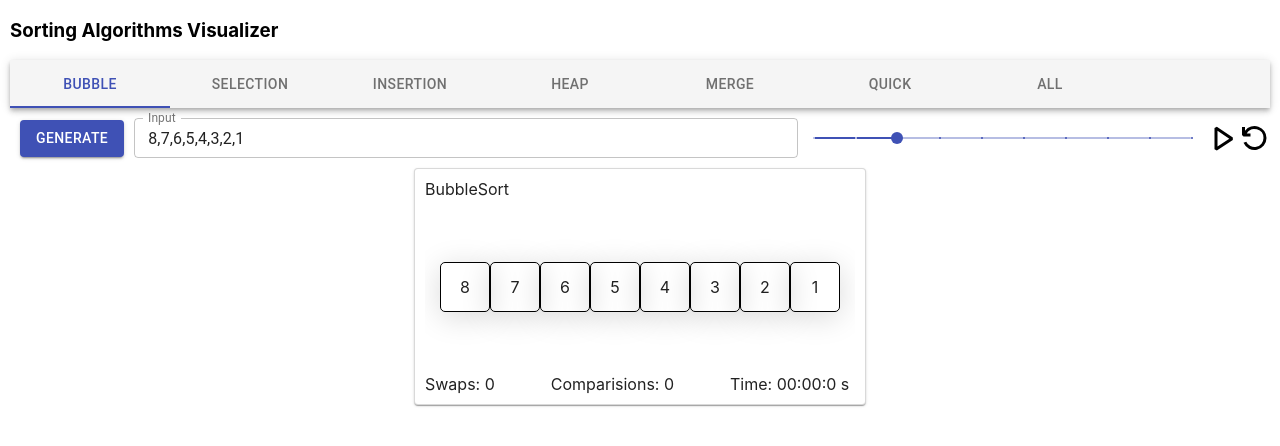
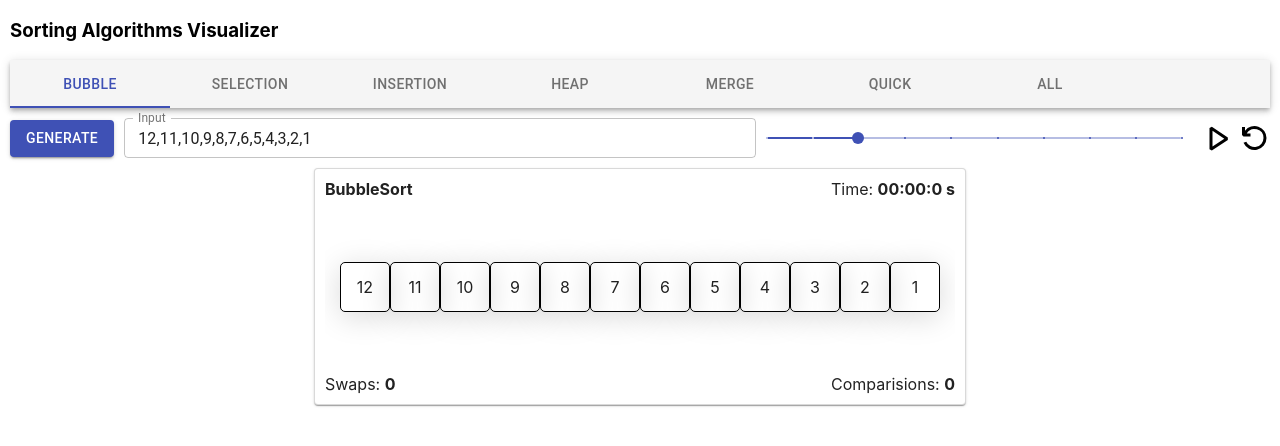
Before and after one commit to sadanandpai/algo-visualizers, a React (Vite) app: page / in a window 1280 px wide. Shown: the top 446 px of the page. Built offline with nearby package versions, Linux system fonts and the light colour scheme.

Commit message:
Bug fixes

```diff
--- a/src/components/AlgoDisplay.jsx
+++ b/src/components/AlgoDisplay.jsx
@@ -1,31 +1,18 @@
-import React, { useEffect, useContext } from "react";
+import React, { useEffect } from "react";
 import styled from "styled-components";
+import { SortManager } from "./SortManager";
+import { useControls, useData } from "../core/store";
+import shallow from "zustand/shallow";
 
-import { SortManager } from "./SortManager";
-import { BubbleSort } from "../sortFunctions/BubbleSort";
-import { SelectionSort } from "../sortFunctions/SelectionSort";
-import { InsertionSort } from "../sortFunctions/InsertionSort";
-import { QuickSort } from "../sortFunctions/QuickSort";
-import { HeapSort } from "../sortFunctions/HeapSort.js";
-import { MergeSort } from "../sortFunctions/MergeSort";
-
-import shallow from 'zustand/shallow'
-import { useControls, useData } from "../core/store";
-
-const sortingAlgorithms = [
-  { component: BubbleSort, name: "BubbleSort" },
-  { component: SelectionSort, name: "SelectionSort" },
-  { component: InsertionSort, name: "InsertionSort" },
-  { component: HeapSort, name: "HeapSort" },
-  { component: MergeSort, name: "MergeSort" },
-  { component: QuickSort, name: "QuickSort" },
-];
+import { sortingAlgorithms } from "../core/config";
 
 const FlexWrap = styled.div`
   display: flex;
   flex-wrap: wrap;
   justify-content: center;
   max-width: 100%;
+  column-gap: 10px;
+  row-gap: 10px;
 
   & > div {
     max-width: 100%;
@@ -49,23 +36,22 @@ function TabPanel(props) {
   );
 }
 
-export function AlgoDisplay({ value }) {
-  const resetSorting = useControls(
-    (state) => state.resetSorting
-  );
+export function AlgoDisplay() {
+  const resetSorting = useControls((state) => state.resetSorting);
 
-  const sortingArray = useData(
-    (state) => state.sortingArray
+  const [sortingArray, algorithm] = useData(
+    (state) => [state.sortingArray, state.algorithm],
+    shallow
   );
 
   useEffect(() => {
     resetSorting();
-  }, [value]);
+  }, [algorithm]);
 
   return (
     <div style={{ display: "flex", justifyContent: "center" }}>
       {sortingAlgorithms.map((algoInfo, idx) => (
-        <TabPanel value={value} index={idx}>
+        <TabPanel value={algorithm} index={idx} key={algoInfo.name} >
           <SortManager
             array={sortingArray}
             sortFunction={algoInfo.component}
@@ -73,13 +59,14 @@ export function AlgoDisplay({ value }) {
           />
         </TabPanel>
       ))}
-      <TabPanel value={value} index={6}>
+      <TabPanel value={algorithm} index={6}>
         <FlexWrap>
           {sortingAlgorithms.map((algoInfo) => (
             <SortManager
               array={sortingArray}
               sortFunction={algoInfo.component}
               sortingAlgorithmName={algoInfo.name}
+              key={algoInfo.name}
             />
           ))}
         </FlexWrap>
--- a/src/components/Controller.jsx
+++ b/src/components/Controller.jsx
@@ -11,15 +11,34 @@ import Button from "@material-ui/core/Button";
 
 import shallow from "zustand/shallow";
 import { useControls, useData } from "../core/store";
-import { convertInputToArrayString, convertArrayStringToArray, getRandomArray } from "../core/helper";
+import {
+  convertInputToArrayString,
+  convertArrayStringToArray,
+  getRandomArray,
+} from "../core/helper";
 
 const ControlBar = styled.div`
   font-size: 2rem;
   display: flex;
   align-items: center;
   margin: 10px 0;
+  flex-wrap: wrap;
 `;
 
+const ArrayBar = styled.div`
+  display: flex;
+  align-items: center;
+  flex-basis: 60%;
+  flex-grow: 1;
+  min-width: 300px;
+`;
+
+const ExecutionBar = styled.div`
+  display: flex;
+  align-items: center;
+  flex-basis: 40%;
+  flex-grow: 1;
+`;
 
 export function Controller() {
   const [progress, speed] = useControls(
@@ -80,11 +99,11 @@ export function Controller() {
 
   return (
     <ControlBar>
+      <ArrayBar>
         <Button
           variant="contained"
           color="primary"
           onClick={generate}
-        style={{ margin: "0 10px" }}
         >
           Generate
         </Button>
@@ -97,9 +116,10 @@ export function Controller() {
           value={arrayInput}
           size="small"
           width="100px"
-        style={{ flexBasis: "50%", flexGrow: 1 }}
+          style={{ flexGrow: 1, margin: '0 10px' }}
         />
-
+      </ArrayBar>
+      <ExecutionBar>
         <Slider
           key={`slider-${speed}`}
           defaultValue={speed}
@@ -110,13 +130,14 @@ export function Controller() {
           marks
           min={1}
           max={10}
-        style={{ margin: "0 15px", flexBasis: "30%" }}
+          style={{ flexGrow: 1, flexBasis: "100%" }}
         />
 
-      <div style={{ display: "flex" }}>
+        <div style={{ display: "flex", marginLeft: '20px', columnGap: '5px' }}>
           {getProgressButton()}
           {resetElement}
         </div>
+      </ExecutionBar>
     </ControlBar>
   );
 }
--- a/src/components/InfoFooter.jsx
+++ b/src/components/InfoFooter.jsx
@@ -4,18 +4,13 @@ import styled from "styled-components";
 const InfoFlex = styled.div`
   display: flex;
   justify-content: space-between;
-
-  & > div:last-child {
-    flex-basis: 125px;
-  }
 `;
 
 export function InfoFooter({ swapCount, comparisionCount, children }) {
   return (
     <InfoFlex>
-      <div>Swaps: {swapCount}</div>
-      <div>Comparisions: {comparisionCount}</div>
-      <div>Time: {children} s</div>
+      <div>Swaps: <strong>{swapCount}</strong></div>
+      <div>Comparisions: <strong>{comparisionCount}</strong></div>
     </InfoFlex>
   );
 }
--- a/src/components/SortManager.jsx
+++ b/src/components/SortManager.jsx
@@ -1,4 +1,4 @@
-import React, { useContext, useEffect, useRef, useState } from "react";
+import React, { useEffect, useRef, useState } from "react";
 import styled from "styled-components";
 import { ArrayContainer } from "./ArrayContainer";
 import { MergeContainer } from "./MergeContainer";
@@ -24,6 +24,12 @@ useControls.subscribe(
 const Container = styled(Card)`
   padding: 10px;
   border: 1px solid rgba(0, 0, 0, 0.15);
+`;
+
+const AlgoHeaderBar = styled.div`
+  display: flex;
+  justify-content: space-between;
+  align-items: center;
 `;
 
 function delay(time) {
@@ -76,14 +82,15 @@ export const SortManager = React.memo(function ({
   }, [progress.current]);
 
   async function runAlgo() {
-    let completionStatus = { done: false };
-    while (!completionStatus.done && progress.current === "start") {
-      completionStatus = await sortProgressIterator.current.next();
+    let completion = {done: false};
+    while (!completion.done && progress.current === "start") {
+      completion = await sortProgressIterator.current.next();
     }
-    if (completionStatus.done) {
+    if (!isAlgoExecutionOver.current && completion.done) {
       isAlgoExecutionOver.current = true;
       setSwapIndices([-1, -1]);
       setHightlightedIndices([-1, -1]);
+
       markSortngDone();
     }
   }
@@ -122,7 +129,18 @@ export const SortManager = React.memo(function ({
 
   return (
     <Container>
-      <div>{sortingAlgorithmName}</div>
+      <AlgoHeaderBar>
+        <div><strong>{sortingAlgorithmName}</strong></div>
+        <div>
+          Time:{" "}
+          <strong>
+            <Timer
+              progressStatus={progress.current}
+              isAlgoExecutionOver={isAlgoExecutionOver.current}
+            />
+          </strong>
+        </div>
+      </AlgoHeaderBar>
       {sortingAlgorithmName === "MergeSort" ? (
         <MergeContainer
           array={algoArray.current}
@@ -144,12 +162,7 @@ export const SortManager = React.memo(function ({
       <InfoFooter
         swapCount={swapCount.current}
         comparisionCount={comparisionCount.current}
-      >
-        <Timer
-          progressStatus={progress.current}
-          isAlgoExecutionOver={isAlgoExecutionOver.current}
-        />
-      </InfoFooter>
+      ></InfoFooter>
     </Container>
   );
 });
--- a/src/components/header.jsx
+++ b/src/components/header.jsx
@@ -3,7 +3,9 @@ import { makeStyles } from "@material-ui/core/styles";
 import AppBar from "@material-ui/core/AppBar";
 import Tabs from "@material-ui/core/Tabs";
 import Tab from "@material-ui/core/Tab";
-
+import { sortingAlgorithms } from "../core/config";
+import { useData } from "../core/store";
+import shallow from "zustand/shallow";
 
 function a11yProps(index) {
   return {
@@ -20,28 +22,30 @@ const useStyles = makeStyles((theme) => ({
   },
 }));
 
-export function Header({value, handleChange} ) {
+export function Header() {
   const classes = useStyles();
+
+  const [algorithm, setAlgorithm] = useData(
+    (state) => [state.algorithm, state.setAlgorithm],
+    shallow
+  );
 
   return (
     <div className={classes.root}>
       <h3>Sorting Algorithms Visualizer</h3>
       <AppBar position="static" color="default">
         <Tabs
-          value={value}
-          onChange={handleChange}
+          value={algorithm}
+          onChange={(event, id) => setAlgorithm(id)}
           indicatorColor="primary"
           textColor="primary"
           variant="scrollable"
           scrollButtons="auto"
           aria-label="scrollable auto tabs example"
         >
-          <Tab label="Bubble" {...a11yProps(0)} />
-          <Tab label="Selection" {...a11yProps(1)} />
-          <Tab label="Insertion" {...a11yProps(2)} />
-          <Tab label="Heap" {...a11yProps(3)} />
-          <Tab label="Merge" {...a11yProps(4)} />
-          <Tab label="Quick" {...a11yProps(5)} />
+          {sortingAlgorithms.map((algorithm) => (
+            <Tab label={algorithm.title} {...a11yProps(0)} key={algorithm.title} />
+          ))}
           <Tab label="All" {...a11yProps(6)} />
         </Tabs>
       </AppBar>
--- a/src/core/Timer.jsx
+++ b/src/core/Timer.jsx
@@ -35,5 +35,5 @@ export function Timer({ progressStatus, isAlgoExecutionOver }) {
 
   return `${minutes.toString().padStart(2, 0)}:${seconds
     .toString()
-    .padStart(2, 0)}:${milliSeconds}`;
+    .padStart(2, 0)}:${milliSeconds} s`;
 }
--- a/src/core/config.js
+++ b/src/core/config.js
@@ -1,3 +1,11 @@
+import { getScreenWidth } from "./helper";
+import { BubbleSort } from "../sortFunctions/BubbleSort";
+import { SelectionSort } from "../sortFunctions/SelectionSort";
+import { InsertionSort } from "../sortFunctions/InsertionSort";
+import { QuickSort } from "../sortFunctions/QuickSort";
+import { HeapSort } from "../sortFunctions/HeapSort.js";
+import { MergeSort } from "../sortFunctions/MergeSort";
+
 // colors setting
 export const comparisionColor = "pink";
 export const swapColor = "yellow";
@@ -9,4 +17,20 @@ export let swapTime = 1000;
 export let compareTime = 500;
 
 // init array
-export let sortingArray = [8, 7, 6, 5, 4, 3, 2, 1];
+export let sortingArray = initArrayForScreenSize();
+
+export const sortingAlgorithms = [
+  { component: BubbleSort, title: "Bubble", name: "BubbleSort" },
+  { component: SelectionSort, title: "Selection", name: "SelectionSort" },
+  { component: InsertionSort, title: "Insertion", name: "InsertionSort" },
+  { component: HeapSort, title: "Heap", name: "HeapSort" },
+  { component: MergeSort, title: "Merge", name: "MergeSort" },
+  { component: QuickSort, title: "Quick", name: "QuickSort" },
+];
+
+function initArrayForScreenSize() {
+  const screenSize = getScreenWidth();
+  if (screenSize < 460) return [4, 3, 2, 1];
+  else if (screenSize < 720) return [8, 7, 6, 5, 4, 3, 2, 1];
+  return [12, 11, 10, 9, 8, 7, 6, 5, 4, 3, 2, 1];
+}
--- a/src/core/helper.js
+++ b/src/core/helper.js
@@ -20,6 +20,9 @@ export function getRandomArray(length = generateRandomNumberInRange(5, 30)) {
 }
 
 function generateRandomNumberInRange(lowerLimit = 0, upperLimit = 999) {
-  var x = lowerLimit + Math.floor(Math.random() * upperLimit);
-  return x;
+  return lowerLimit + Math.floor(Math.random() * upperLimit);
 }
+
+export function getScreenWidth(){
+  return window.innerWidth;
+}
--- a/src/core/store.js
+++ b/src/core/store.js
@@ -1,6 +1,11 @@
 import create from "zustand";
 import { devtools } from "zustand/middleware";
-import { sortingArray, compareTime, swapTime } from "./config";
+import {
+  sortingArray,
+  compareTime,
+  swapTime,
+  sortingAlgorithms,
+} from "./config";
 
 export const useControls = create(
   devtools((set) => ({
@@ -8,12 +13,19 @@ export const useControls = create(
     speed: 3,
     compareTime: compareTime,
     swapTime: swapTime,
+    doneCount: 0,
 
     startSorting: () => set({ progress: "start" }),
     pauseSorting: () => set({ progress: "pause" }),
-    resetSorting: () => set({ progress: "reset" }),
-    markSortngDone: () => set({ progress: "done" }),
-
+    resetSorting: () => set({ progress: "reset", doneCount: 0 }),
+    markSortngDone: () =>
+      set((state) => {
+        if (useData.getState().algorithm === sortingAlgorithms.length) {
+          if (state.doneCount === sortingAlgorithms.length - 1)
+            return { doneCount: 0, progress: "done" };
+          else return { doneCount: state.doneCount + 1 };
+        } else return { progress: "done" };
+      }),
     setSpeed: (speed) =>
       set(() => {
         return { swapTime: 3000 / speed, compareTime: 1500 / speed, speed };
@@ -23,10 +35,10 @@ export const useControls = create(
 
 export const useData = create(
   devtools((set) => ({
-    algorithmSelection: "BubbleSort",
+    algorithm: 0,
     sortingArray: sortingArray,
 
-    setSortingArray: (array) => set({sortingArray: array}),
-    setAlgorithm: (algoName) => set({ algorithmSelection: algoName }),
+    setSortingArray: (array) => set({ sortingArray: array }),
+    setAlgorithm: (idx) => set({ algorithm: idx }),
   }))
 );
```
Also changed, not shown: 5 other files (tests, documents, lock files or other folders). Lines whose indentation alone changed are shown as unchanged.
